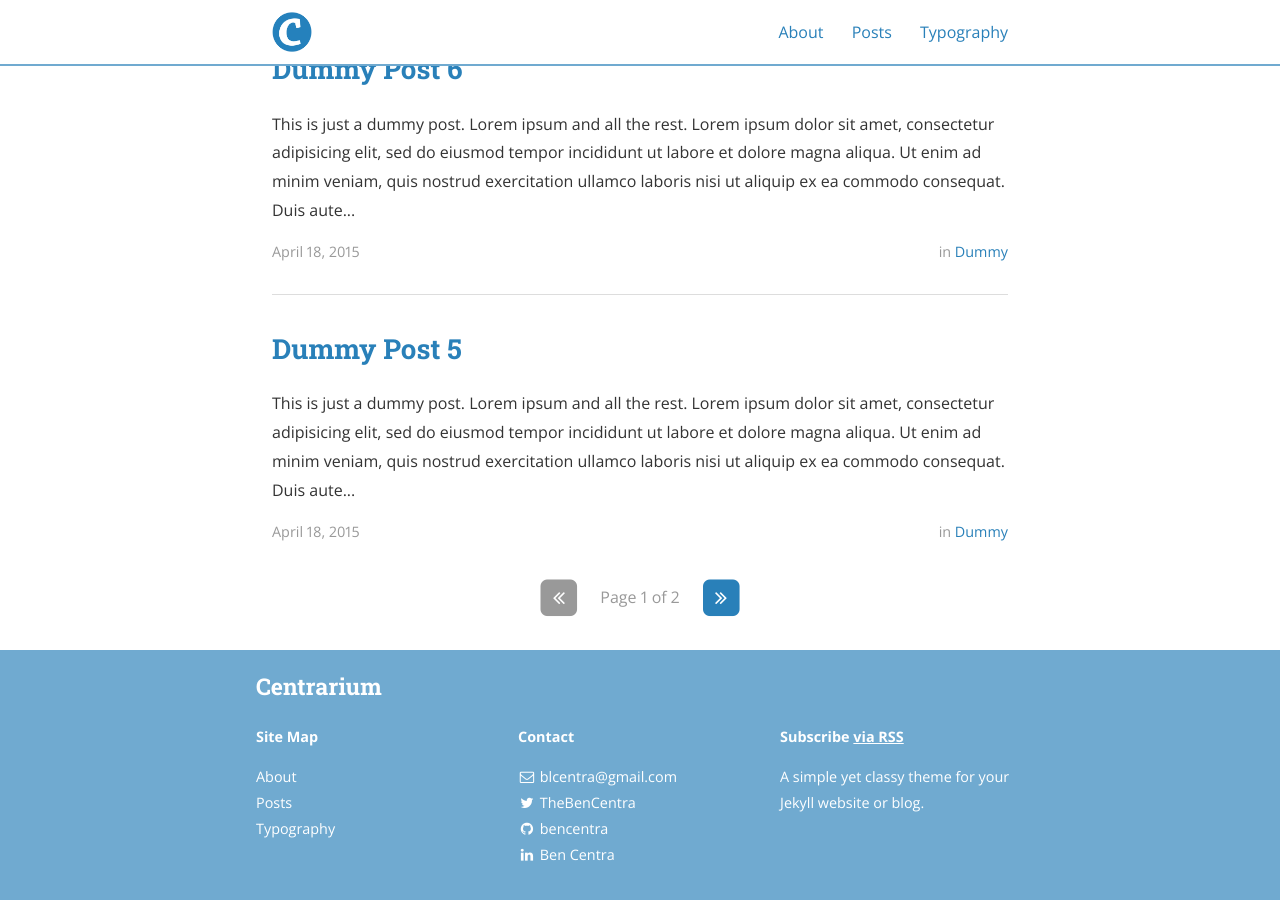
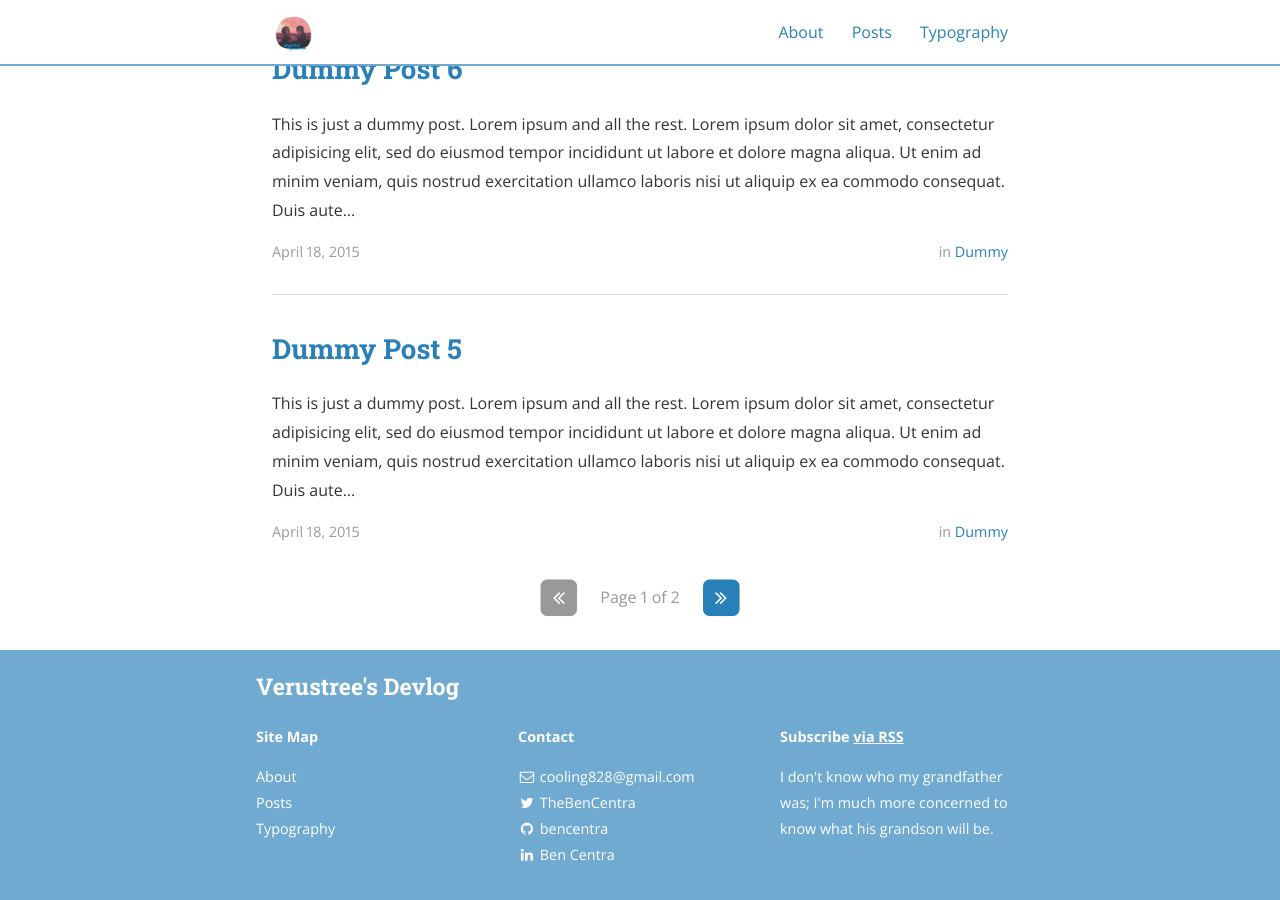
Before and after one commit to verustree/verustree.github.io, a Jekyll site: the page built from index.html, in a window 1280 px wide and 900 px high, scrolled down 1275 px. Built offline with Jekyll 4.4.1, drawn with Linux system fonts in a browser that asks for light colours; nearby versions of some CDN libraries; the list of posts is cut into pages by our own code; some of the changed text lies outside the part shown.

Commit message:
change customize informations

```diff
--- a/_config.yml
+++ b/_config.yml
@@ -9,19 +9,18 @@ exclude:
   - "/vendor/"
 
 # Site settings
-title: Centrarium
-subtitle: "A simple yet classy theme for your Jekyll website or blog"
-email: blcentra@gmail.com
-name: Ben Centra
-description: >
-  A simple yet classy theme for your Jekyll website or blog.
+title: Verustree's Devlog
+subtitle: "Organize and share what I've learned about Linux and Network"
+email: cooling828@gmail.com
+name: Byung Ho Lee
+description: I don't know who my grandfather was; I'm much more concerned to know what his grandson will be.
 # Base URL of site (i.e. /blog). It should always start with a slash,
 # and never end with a slash. Set it to a blank value if hosting at the
 # root of your server.
 baseurl: "" # the subpath of your site, e.g. /blog/
 url: "https://verustree.github.io/" # the base hostname & protocol for your site
-cover: "/assets/header_image.jpg"
-logo: "/assets/logo.png"
+cover: "/assets/ps2.jpg"
+logo: "/assets/phs_logo.jpg"
 
 # Build settings
 markdown: kramdown
```
Also changed, not shown: assets/phs_logo.jpg (added), assets/ps2.jpg (added).
